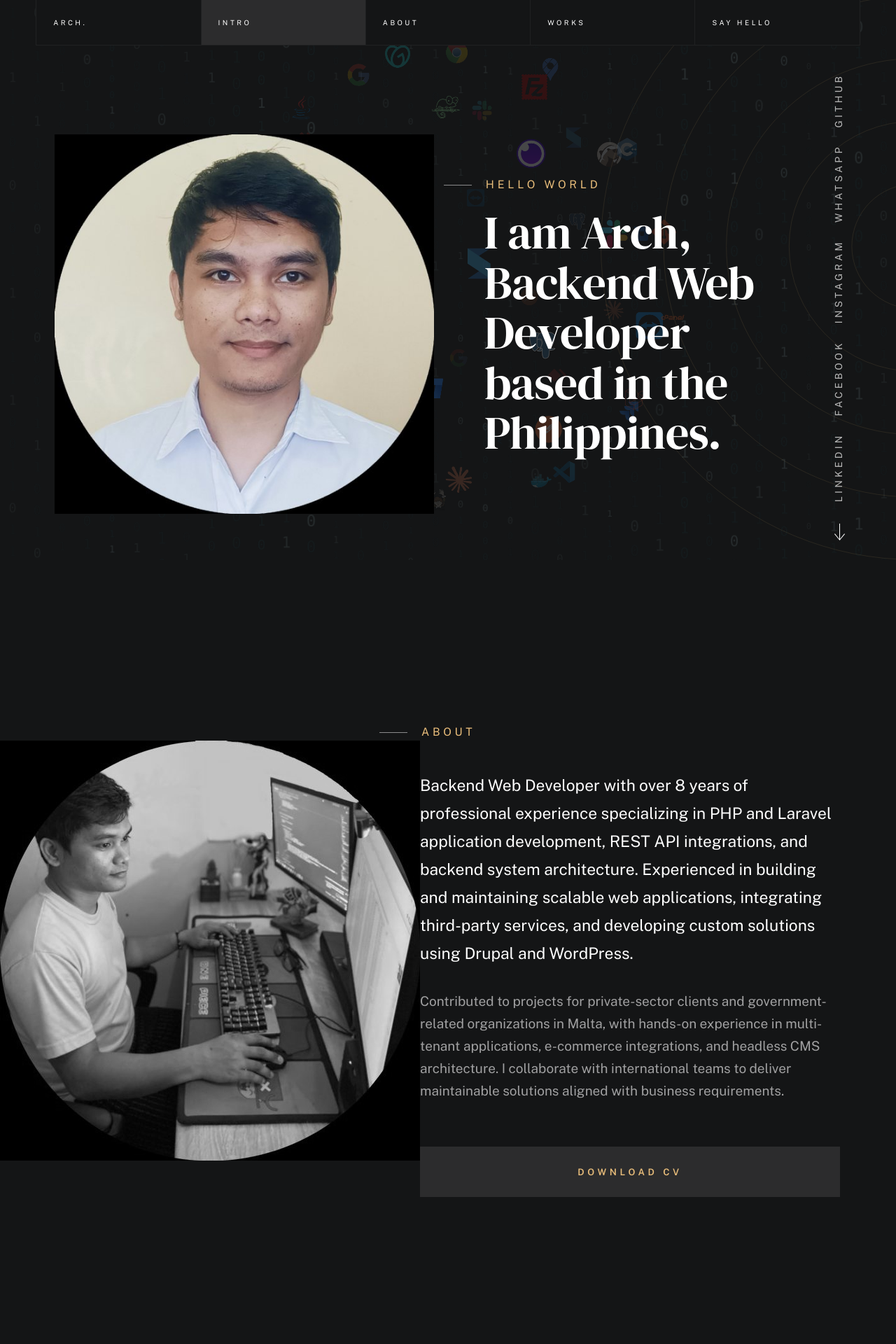
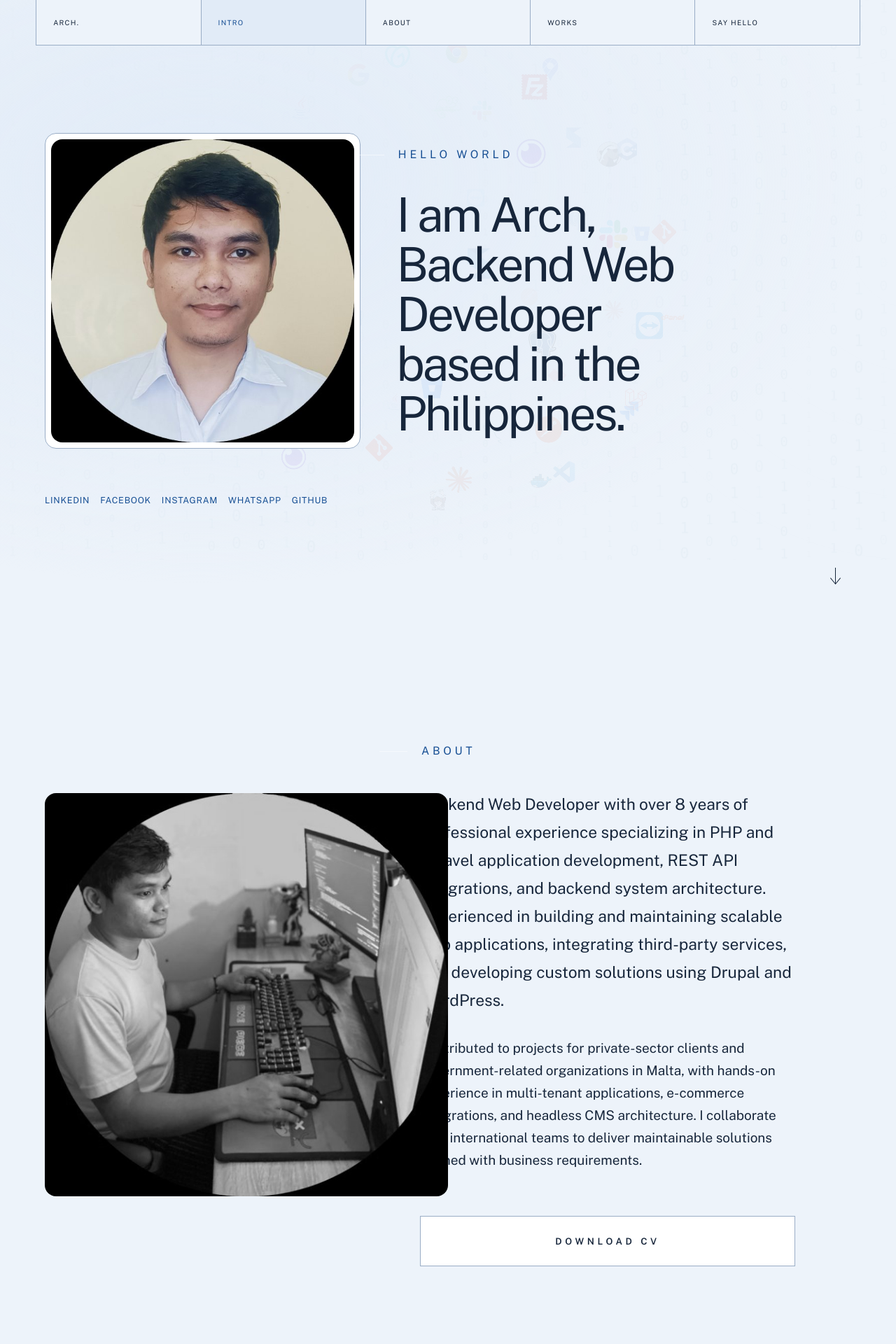
Before and after one commit to archellenaya/my-laravel-portfolio, a Laravel app: page / in a window 1280 px wide. Shown: the top 1920 px of the page at 70% size. Run offline with Laravel 10, Linux system fonts and the light colour scheme; data comes from the database, SQL or seed files in the repository.

Commit message:
feat: introduce four responsive portfolio templates

```diff
--- /dev/null
+++ b/public/css/portfolio-templates.css
@@ -0,0 +1,336 @@
+/* Each template styles the same document in its existing reading order. */
+html[data-template] {
+    --page: #101722;
+    --surface: #172233;
+    --inset: #0d1420;
+    --ink: #f4f7fd;
+    --muted: #b6c5da;
+    --accent: #9cc6ff;
+    --line: #445772;
+    --focus: #a7d3ff;
+    --radius: 1.6rem;
+    --measure: 116rem;
+    --hero-size: clamp(3.4rem, 5.3vw, 7.5rem);
+    --heading-font: var(--font-1);
+    --color-body: var(--page);
+    --color-text: var(--ink);
+    --color-text-light: var(--muted);
+    --color-text-dark: var(--ink);
+    --color-border: var(--line);
+    --color-1: var(--accent);
+    color-scheme: dark;
+}
+
+html[data-template="modern"] {
+    --page: light-dark(#edf3fa, #101722);
+    --surface: light-dark(#fff, #172233);
+    --inset: light-dark(#e1ebf7, #0d1420);
+    --ink: light-dark(#17263b, #f4f7fd);
+    --muted: light-dark(#465a74, #b6c5da);
+    --accent: light-dark(#174f94, #9cc6ff);
+    --line: light-dark(#9aadc6, #445772);
+    --focus: light-dark(#174f94, #a7d3ff);
+}
+
+html[data-template="modern"][data-theme="system"] { color-scheme: light dark; }
+html[data-template="modern"][data-theme="light"] { color-scheme: light; }
+
+html[data-template="minimal"] {
+    --page: #f8f5ee;
+    --surface: #fffdf7;
+    --inset: #eee7d8;
+    --ink: #27261f;
+    --muted: #5b5549;
+    --accent: #36533d;
+    --line: #a69b87;
+    --focus: #27553b;
+    --radius: .2rem;
+    --measure: 104rem;
+    --hero-size: clamp(3.4rem, 5.6vw, 7.6rem);
+    --heading-font: var(--font-2);
+    color-scheme: light;
+}
+
+html[data-template="creative"] {
+    --page: #1b1025;
+    --surface: #2a1738;
+    --inset: #21122d;
+    --ink: #fff5fc;
+    --muted: #e0c9e9;
+    --accent: #ffbadc;
+    --line: #795389;
+    --focus: #ffb6d8;
+    --radius: 2.6rem;
+    --measure: 128rem;
+    --hero-size: clamp(3.6rem, 6.4vw, 9rem);
+    --heading-font: var(--font-2);
+}
+
+html[data-template="terminal"] {
+    --page: #101913;
+    --surface: #17261d;
+    --inset: #101e16;
+    --ink: #edf8ec;
+    --muted: #b0cbb6;
+    --accent: #a8eaa1;
+    --line: #53745c;
+    --focus: #b7f5ad;
+    --radius: .4rem;
+    --hero-size: clamp(3rem, 4.6vw, 6.5rem);
+    --font-1: ui-monospace, Menlo, Consolas, monospace;
+    --font-2: var(--font-1);
+}
+
+[data-template] body { background: var(--page); color: var(--ink); overflow-wrap: anywhere; }
+[data-template] :is(h1, h2, h3, .h1, .folio-list__item-title) {
+    color: var(--ink);
+    font-family: var(--heading-font);
+}
+[data-template] .text-pretitle { color: var(--accent); }
+[data-template] a { color: var(--accent); }
+[data-template] :is(a, button, select):focus-visible {
+    outline: 3px solid var(--focus);
+    outline-offset: 3px;
+}
+[data-template] .skip-link { background: var(--surface); color: var(--ink); }
+[data-template] .main-nav a,
+[data-template] .mobile-home-link a { color: var(--ink); letter-spacing: .13em; }
+[data-template] :is(.main-nav, .mobile-home-link) a:is(:hover, :focus-visible) { color: var(--accent); }
+[data-template] .main-nav .current a { background: var(--inset); color: var(--accent); }
+[data-template] .mobile-menu-toggle:not(.is-clicked) span,
+[data-template] .mobile-menu-toggle.is-clicked span::before,
+[data-template] .mobile-menu-toggle.is-clicked span::after { background-color: var(--ink); }
+[data-template] .s-pagewrap .circles { opacity: .07; }
+[data-template] .hero-particles { opacity: .13; }
+[data-template] .s-content > section { scroll-margin-top: calc(var(--header-height) + 1rem); }
+[data-template] :is(.s-content > section > .row, .s-footer > .row) {
+    width: min(90%, var(--measure));
+}
+[data-template] .intro-content {
+    display: grid;
+    grid-template-columns: minmax(0, .82fr) minmax(0, 1.18fr);
+    align-items: center;
+    gap: clamp(1.6rem, 4vw, 5.6rem);
+    min-height: 0;
+    padding: clamp(9rem, 15vw, 19rem) 0 clamp(6rem, 10vw, 12rem);
+}
+[data-template] .intro-content > .intro-copy {
+    width: auto;
+    max-width: none;
+    padding: 0;
+    margin: 0;
+}
+[data-template] .intro-content .text-huge-title {
+    font-size: var(--hero-size);
+    letter-spacing: -.045em;
+    line-height: 1.05;
+    margin: .5em 0 0;
+}
+[data-template] .intro-portrait {
+    width: 100%;
+    max-width: 49rem;
+    margin: 0;
+    border: 1px solid var(--line);
+    background: var(--surface);
+    border-radius: var(--radius);
+    padding: .8rem;
+}
+[data-template] .intro-portrait img { border-radius: var(--radius); }
+[data-template] .intro-social {
+    display: flex;
+    position: static;
+    grid-column: 1 / -1;
+    transform: none;
+    padding: 0;
+    gap: .4rem 1.5rem;
+    flex-wrap: wrap;
+    letter-spacing: .06em;
+    font-size: 1.25rem;
+}
+[data-template] .intro-social li { padding: 0; }
+[data-template] :is(.intro-social, .contact-links, .contact-social) a { color: var(--accent); }
+[data-template] :is(.intro-scrolldown, .ss-go-top a) svg path { fill: var(--ink); }
+[data-template] .intro-scrolldown { right: 5vw; bottom: 1.2rem; }
+[data-template] .about-info__pic { border-radius: var(--radius); }
+[data-template] .about-info__text { min-width: 0; }
+[data-template] :is(.timeline__timeframe, .folio-list__item-cat, .ss-copyright) { color: var(--muted); }
+[data-template] .timeline__bullet { background-color: var(--accent); }
+[data-template] .s-content .btn {
+    background: var(--surface);
+    color: var(--ink);
+    border-color: var(--line);
+}
+[data-template] .s-content .btn:is(:hover, :focus-visible) { background: var(--inset); }
+[data-template] .s-footer a:is(:hover, :focus-visible) { color: var(--accent); }
+[data-template] .ss-go-top a:is(:hover, :focus-visible) { background: var(--surface); border-color: var(--accent); }
+
+[data-template] .folio-list {
+    display: grid;
+    grid-template-columns: repeat(2, minmax(0, 1fr));
+    gap: clamp(1.2rem, 2vw, 2.8rem);
+    width: 100%;
+    max-width: none;
+    margin: 2.4rem 0 0;
+    padding: 0;
+}
+[data-template] .folio-list .folio-list__item {
+    position: relative;
+    width: 100%;
+    max-width: none;
+    min-width: 0;
+    padding: 0;
+    margin: 0;
+}
+[data-template] .folio-list__item-link {
+    display: block;
+    height: 100%;
+    padding: 0;
+    color: var(--ink);
+    background: var(--surface);
+    border: 1px solid var(--line);
+    border-radius: var(--radius);
+}
+[data-template] .folio-list__item-link:is(:hover, :focus-visible) { border-color: var(--accent); }
+[data-template] .folio-list__item-pic {
+    position: relative;
+    display: block;
+    overflow: hidden;
+    background: var(--inset);
+    border-radius: var(--radius) var(--radius) 0 0;
+}
+[data-template] .folio-list__item-pic img {
+    display: block;
+    width: 100%;
+    max-width: none;
+    height: auto;
+    aspect-ratio: 16 / 9;
+    object-fit: cover;
+    object-position: top center;
+}
+[data-template] .folio-list__item-pic::before,
+[data-template] .folio-list__item-pic::after,
+[data-template] .folio-list__item-text::before { display: none; }
+[data-template] .folio-list__item-text {
+    display: block;
+    min-height: auto;
+    padding: 1.4rem 5rem 1.6rem 1.6rem;
+}
+[data-template] .folio-list__item-link:is(:hover, :focus-visible) .folio-list__item-text { transform: none; }
+[data-template] .folio-list__item-title { font-size: clamp(1.65rem, 2vw, 2.4rem); line-height: 1.25; }
+[data-template] .folio-list__item-cat { margin: 0 0 .5rem; font-size: 1.25rem; line-height: 1.3; }
+[data-template] .folio-list__proj-link {
+    display: block;
+    top: auto;
+    bottom: .6rem;
+    right: .4rem;
+}
+[data-template] .folio-list__proj-link svg path { fill: var(--accent); }
+
+[data-template] .project-dialog {
+    color: var(--ink);
+    background: var(--surface);
+    border-color: var(--line);
+    border-radius: var(--radius);
+}
+[data-template] .project-dialog .modal-popup { color: var(--ink); background: var(--surface); }
+[data-template] .project-dialog :is(p, li) { color: var(--muted); }
+[data-template] .project-dialog a { text-decoration: underline; }
+[data-template] .dialog-close,
+[data-template] .dialog-close:is(:hover, :focus-visible) {
+    background: var(--inset);
+    color: var(--ink);
+    border: 1px solid var(--line);
+}
+
+[data-template="modern"] .s-intro {
+    background: radial-gradient(ellipse at 22% 30%, var(--inset), transparent 68%);
+}
+[data-template="modern"] .about-timelines > .column {
+    border-top: 1px solid var(--line);
+    padding-top: 2.4rem;
+}
+
+[data-template="minimal"] .intro-content {
+    grid-template-columns: minmax(0, .62fr) minmax(0, 1.38fr);
+    padding-bottom: 8rem;
+}
+[data-template="minimal"] .about-timelines > .column:first-child {
+    flex: 0 0 66.666%;
+    width: 66.666%;
+}
+[data-template="minimal"] .about-timelines > .column:nth-child(2) {
+    flex: 0 0 33.333%;
+    width: 33.333%;
+}
+[data-template="minimal"] .timeline__block { background: var(--surface); }
+[data-template="minimal"] .folio-list { grid-template-columns: minmax(0, 1fr); }
+[data-template="minimal"] .folio-list__item-link {
+    display: grid;
+    grid-template-columns: minmax(0, .56fr) minmax(0, 1fr);
+    align-items: center;
+}
+[data-template="minimal"] .folio-list__item-pic { border-radius: var(--radius) 0 0 var(--radius); }
+[data-template="minimal"] .folio-list__item-text { border: 0; padding-left: clamp(1rem, 5vw, 4rem); }
+[data-template="minimal"] .folio-list__proj-link { bottom: calc(50% - 22px); }
+
+[data-template="creative"] .s-intro {
+    background: radial-gradient(ellipse at 14% 20%, #4b2462, transparent 59%),
+        radial-gradient(ellipse at 93% 15%, #482341, transparent 52%);
+}
+[data-template="creative"] .intro-portrait {
+    border-radius: 48% 48% var(--radius) var(--radius);
+    background: linear-gradient(150deg, #9f66bd, #49264f 75%);
+}
+[data-template="creative"] .intro-portrait img { border-radius: inherit; }
+[data-template="creative"] .folio-list__item:first-child { grid-column: 1 / -1; }
+[data-template="creative"] .folio-list__item:first-child img { aspect-ratio: 21 / 9; }
+@media (prefers-reduced-motion: no-preference) {
+    [data-template="creative"] .folio-list__item-pic img { transition: transform 240ms ease; }
+    [data-template="creative"] .folio-list__item-link:is(:hover, :focus-visible) img { transform: scale(1.035); }
+}
+
+[data-template="terminal"] .s-intro {
+    background: repeating-linear-gradient(0deg, transparent 0 3rem, #354b3b 3rem calc(3rem + 1px));
+}
+[data-template="terminal"] .intro-content > .intro-copy {
+    padding: clamp(1.6rem, 3vw, 4rem);
+    background: var(--surface);
+    border: 1px solid var(--line);
+    border-radius: var(--radius);
+}
+[data-template="terminal"] .intro-copy .text-pretitle::before {
+    display: inline-block;
+    position: static;
+    width: .65rem;
+    height: .65rem;
+    margin-inline-end: .9rem;
+    background: none;
+    border: solid var(--accent);
+    border-width: 1px 1px 0 0;
+    transform: rotate(45deg);
+}
+[data-template="terminal"] .about-timelines .timeline { border-left: 1px dashed var(--line); }
+[data-template="terminal"] .folio-list__item-text { border-top: 1px dashed var(--line); }
+
+[data-template] .portfolio-preferences .column {
+    display: flex;
+    flex-wrap: wrap;
+    gap: 1.2rem 2.4rem;
+}
+[data-template] .portfolio-preferences .column > div { flex: 0 1 24rem; min-width: 0; }
+[data-template] .portfolio-preferences :is(label, select) { color: var(--ink); }
+
+@media (max-width: 800px) {
+    [data-template] .intro-content .text-huge-title br { display: initial; }
+    [data-template] .intro-portrait { max-width: min(65vw, 29rem); }
+    [data-template] .intro-content,
+    [data-template="minimal"] .intro-content { grid-template-columns: 1fr; padding-top: 10rem; }
+    [data-template="minimal"] .about-timelines > .column:is(:first-child, :nth-child(2)) { flex: 0 0 100%; width: 100%; }
+}
+
+@media (max-width: 560px) {
+    [data-template] .folio-list { grid-template-columns: minmax(0, 1fr); }
+    [data-template="minimal"] .folio-list__item-link { display: block; }
+    [data-template="minimal"] .folio-list__item-text { padding-left: 1.6rem; }
+    [data-template="minimal"] .folio-list__proj-link { bottom: .6rem; }
+}
--- a/public/css/styles.css
+++ b/public/css/styles.css
@@ -4267,7 +4267,7 @@ html { scroll-behavior: smooth; }
 }
 @media (prefers-reduced-motion: reduce) {
     html { scroll-behavior: auto; }
-    *, *::before, *::after { animation-duration: .01ms !important; transition-duration: .01ms !important; animation-iteration-count: 1 !important; }
+    *, *::before, *::after { animation-duration: .01ms !important; transition-duration: 0s !important; animation-iteration-count: 1 !important; }
 }
 :root { --color-text-light: #b9b9b9; }
 .intro-social a, .contact-links, .contact-links a, .contact-social a { color: #b9b9b9; }
--- a/public/js/portfolio-preferences.js
+++ b/public/js/portfolio-preferences.js
@@ -15,30 +15,48 @@
         }
     }
 
+    function savePreference(key, value) {
+        try {
+            window.localStorage.setItem(key, value);
+        } catch {
+            // Preferences still apply for this page view.
+        }
+    }
+
+    const storedTheme = readPreference(themeKey);
+    let themePreference = themes.includes(storedTheme) ? storedTheme : defaultTheme;
+
     function applyTemplate(requested) {
         const template = enabled.includes(requested) ? requested : defaultTemplate;
         root.dataset.template = template;
-        root.dataset.theme = '';
-        if (themed.includes(template)) {
-            const theme = readPreference(themeKey);
-            root.dataset.theme = themes.includes(theme) ? theme : defaultTheme;
-        }
+        root.dataset.theme = themed.includes(template) ? themePreference : '';
     }
 
     applyTemplate(readPreference(templateKey));
 
     document.addEventListener('DOMContentLoaded', () => {
         const select = document.getElementById('portfolio-template');
-        if (!select) return;
-        select.value = root.dataset.template;
+        const themeSelect = document.getElementById('portfolio-theme');
+        const themeField = document.getElementById('portfolio-theme-field');
+        if (!select || !themeSelect || !themeField) return;
+
+        function syncControls() {
+            select.value = root.dataset.template;
+            themeSelect.value = themePreference;
+            themeField.hidden = !themed.includes(select.value);
+        }
+
+        syncControls();
         select.addEventListener('change', () => {
             applyTemplate(select.value);
-            select.value = root.dataset.template;
-            try {
-                window.localStorage.setItem(templateKey, select.value);
-            } catch {
-                // The selected template still applies for this page view.
-            }
+            syncControls();
+            savePreference(templateKey, select.value);
+        });
+        themeSelect.addEventListener('change', () => {
+            themePreference = themes.includes(themeSelect.value) ? themeSelect.value : defaultTheme;
+            applyTemplate(select.value);
+            syncControls();
+            savePreference(themeKey, themePreference);
         });
         select.closest('.portfolio-preferences').hidden = false;
     });
--- a/resources/views/layouts/app.blade.php
+++ b/resources/views/layouts/app.blade.php
@@ -29,6 +29,7 @@
     ================================================== -->
     <link rel="stylesheet" href="{{asset('css/vendor.css')}}">
     <link rel="stylesheet" href="{{asset('css/styles.css')}}">
+    <link rel="stylesheet" href="{{asset('css/portfolio-templates.css')}}">
 
     <!-- favicons
     ================================================== -->
--- a/resources/views/portfolio/preferences.blade.php
+++ b/resources/views/portfolio/preferences.blade.php
@@ -1,5 +1,6 @@
 <div class="row portfolio-preferences" hidden>
     <div class="column">
+        <div>
             <label for="portfolio-template">Portfolio template</label>
             <select id="portfolio-template" autocomplete="off">
                 @foreach ($templatePreferences['options'] as $template)
@@ -7,4 +8,13 @@
                 @endforeach
             </select>
         </div>
+        <div id="portfolio-theme-field" hidden>
+            <label for="portfolio-theme">Color theme</label>
+            <select id="portfolio-theme" autocomplete="off">
+                <option value="system">System</option>
+                <option value="light">Light</option>
+                <option value="dark">Dark</option>
+            </select>
         </div>
+    </div>
+</div>
--- a/resources/views/static/index.html
+++ b/resources/views/static/index.html
@@ -29,6 +29,7 @@
     ================================================== -->
     <link rel="stylesheet" href="/css/vendor.css">
     <link rel="stylesheet" href="/css/styles.css">
+    <link rel="stylesheet" href="/css/portfolio-templates.css">
 
     <!-- favicons
     ================================================== -->
```
Also changed, not shown: docs/IMPLEMENTATION_PLAN.md (+4 -4 lines), docs/PROGRESS.md (+33 -0 lines), resources/views/static/sections/preferences.html (+10 -0 lines), scripts/build-static.test.mjs (+31 -2 lines), tests/Feature/StaticContentTest.php (+3 -0 lines). Lines whose indentation alone changed are shown as unchanged.
